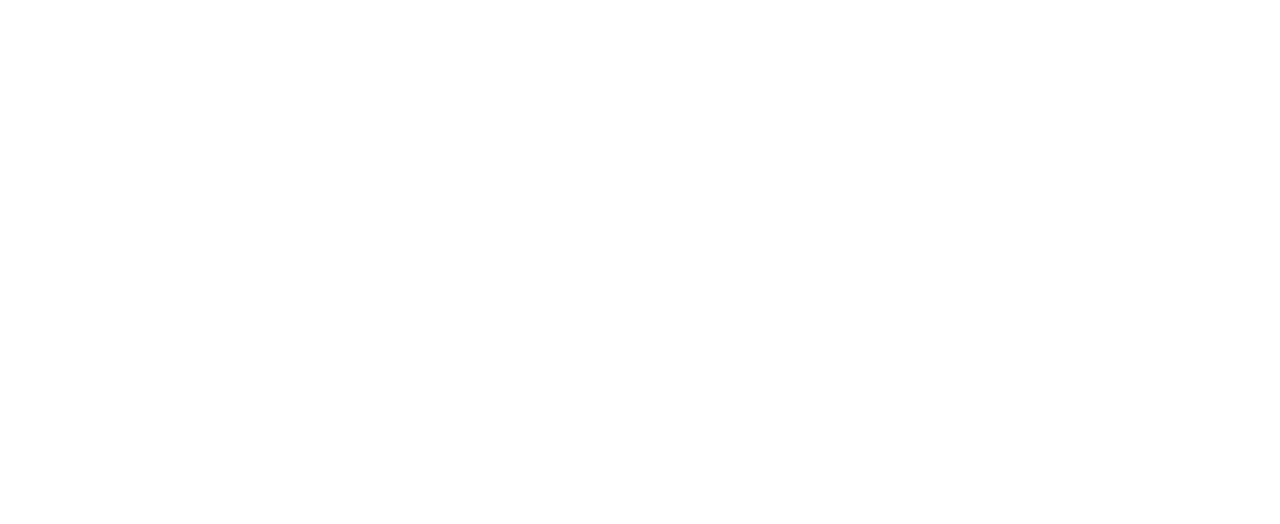
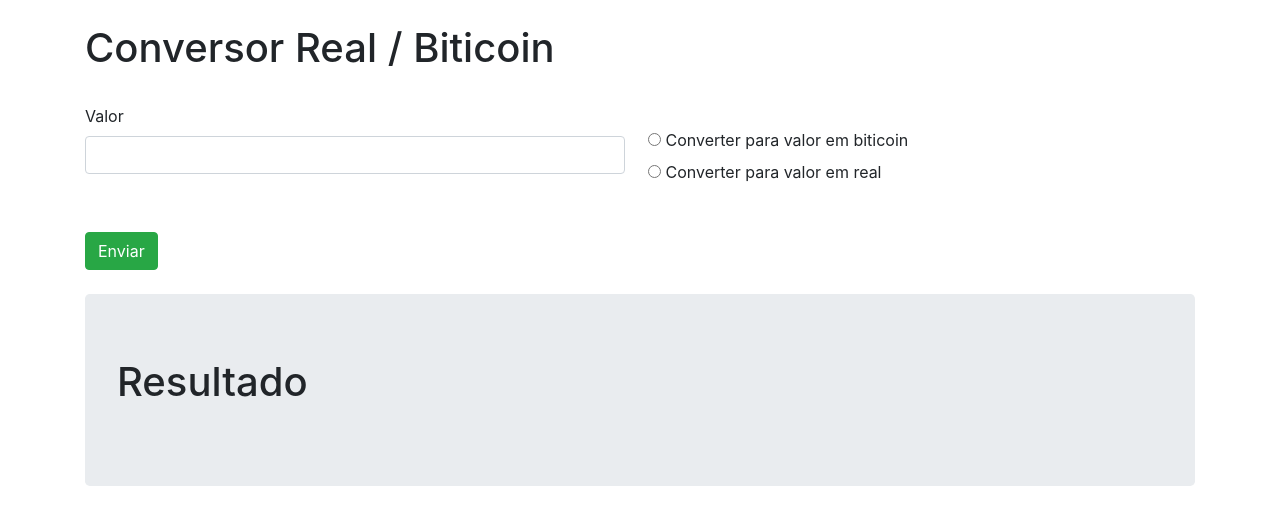
Before and after one commit to renanandreola/ExFormularioBitcoin-Real, a plain HTML site: page index.html in a window 1280 px wide. Drawn offline with nearby package versions, Linux system fonts and the light colour scheme.

Commit message:
Conversor Real/Bit

```diff
--- a/index.html
+++ b/index.html
@@ -6,12 +6,44 @@ digitar o valor que gostaria de converter. No final deverá
 exibir o resultado da conversão.
 Serviço JSON: https://www.mercadobitcoin.net/api/BTC/ticker/
 <!DOCTYPE html>-->
-<html lang="en" dir="ltr">
+<!DOCTYPE html>
+<html lang="ptbr" dir="ltr">
   <head>
     <meta charset="utf-8">
-    <title></title>
+    <title>Formulário</title>
+    <link rel="stylesheet" href="https://cdnjs.cloudflare.com/ajax/libs/twitter-bootstrap/4.3.1/css/bootstrap.min.css">
   </head>
   <body>
+    <div class="container mt-4">
+      <form id="bitcoin">
+        <div class="row">
+          <div class="col-12 mb-4">
+            <h1>Conversor Real / Biticoin</h1>
+          </div>
 
+          <div class="col-6">
+            <label>Valor</label>
+            <input type="text" name="" value="" id="value"  data-thousands="." data-decimal="," data-prefix="R$ " class="form-control">
+          </div>
+          <br>
+         <div class="form-group mt-4 ml-2">
+            <label class="radio-inline"><input type="radio" id="biticoin" name="money"> Converter para valor em biticoin</label>
+            <br>
+            <label class="radio-inline"><input type="radio" id="real" name="money"> Converter para valor em real</label></div>
+        </div>
+
+        <div class="row">
+          <div class="col-12 mt-4">
+            <button type="submit" id="enviar" class="btn btn-success">Enviar</button>
+          </div>
+        </div>
+      </form>
+      <div class="jumbotron mt-4">
+          <h1 class="display-6">Resultado</h1>
+          <p id="result"></p>
+      </div>
+    </div>
+    <script src="https://code.jquery.com/jquery-1.10.2.js"></script>
+    <script src="./js/index.js" charset="utf-8"></script>
   </body>
 </html>
--- a/js/index.js
+++ b/js/index.js
@@ -5,3 +5,45 @@
 //digitar o valor que gostaria de converter. No final deverá
 //exibir o resultado da conversão.
 //Serviço JSON: https://www.mercadobitcoin.net/api/BTC/ticker/
+
+//var numberReal = $("#real").val();
+//var numberBiticoin = $("#biticoin").val();
+//var value = $("#value").val();
+//var result = $("#result");
+
+//function submit(event) {
+//    event.preventDefualt()
+//    var valor = $("#value").val().replace(/[^\d]+/g,'');
+//    var result = 0;
+
+//    //{"ticker": {"high":"43000.00000000","low":"41500.00000000","vol":"167.62755762","last":"42303.26000000","buy":"42217.05003000","sell":"42300.00000000","date":1566787255}}
+
+//    var valueJSON = $.getJSON("https://www.mercadobitcoin.net/api/BTC/ticker/", function(data) {
+//        if (numberReal && value >= 0) {
+//            result = valor
+
+//        }else if (numberBiticoin && value >= 0) {
+//             result = numberBiticoin*data.ticker.buy;
+//        }else {
+//            alert("ERRO")
+//        }
+//        $("#result").html(result.toLocaleString());
+//    });
+//}
+
+
+
+$("#bitcoin").submit(function(event) {
+	event.preventDefault();
+  	var value = $("#value").val().replace(/[^\d]+/g,'');
+
+  	var valueJSON = $.getJSON("https://www.mercadobitcoin.net/api/BTC/ticker/", function(data) {
+
+	  	if ($("#biticoin").prop("checked") === true) {
+              result = value*data.ticker.buy;
+	  	}else {
+               result = value;
+	  	}
+	  	$("#result").html(result.toLocaleString());
+  	});
+ });
```
